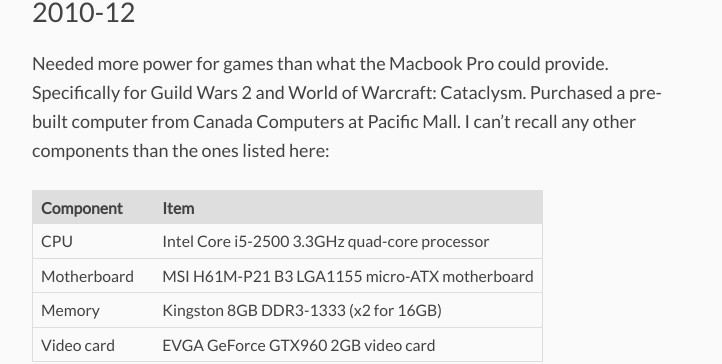
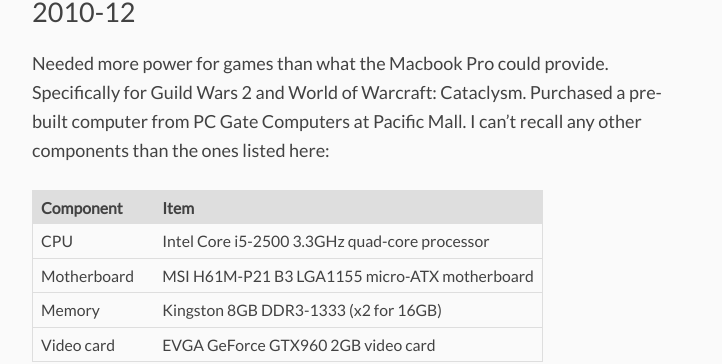
Before and after one commit to haothitran/posts, a Jekyll site: the page built from _posts/2019-10-20-history-of-my-personal-computers.md, in a window 1280 px wide and 900 px high, scrolled down 477 px. Shown: the part 208-572 px from the top of the window, without its empty margins (276-998 px from the left). Built offline with Jekyll 4.4.1, drawn with Linux system fonts in a browser that asks for light colours.

Commit message:
Edit post - wrong vendor name

```diff
--- a/_posts/2019-10-20-history-of-my-personal-computers.md
+++ b/_posts/2019-10-20-history-of-my-personal-computers.md
@@ -12,7 +12,7 @@ First computer I can specifically remember using was my 13-inch Macbook Pro lapt
 
 ## 2010-12
 
-Needed more power for games than what the Macbook Pro could provide. Specifically for Guild Wars 2 and World of Warcraft: Cataclysm. Purchased a pre-built computer from Canada Computers at Pacific Mall. I can't recall any other components than the ones listed here:
+Needed more power for games than what the Macbook Pro could provide. Specifically for Guild Wars 2 and World of Warcraft: Cataclysm. Purchased a pre-built computer from PC Gate Computers at Pacific Mall. I can't recall any other components than the ones listed here:
 
 | Component   | Item                                          |
 |-------------|-----------------------------------------------|
```
